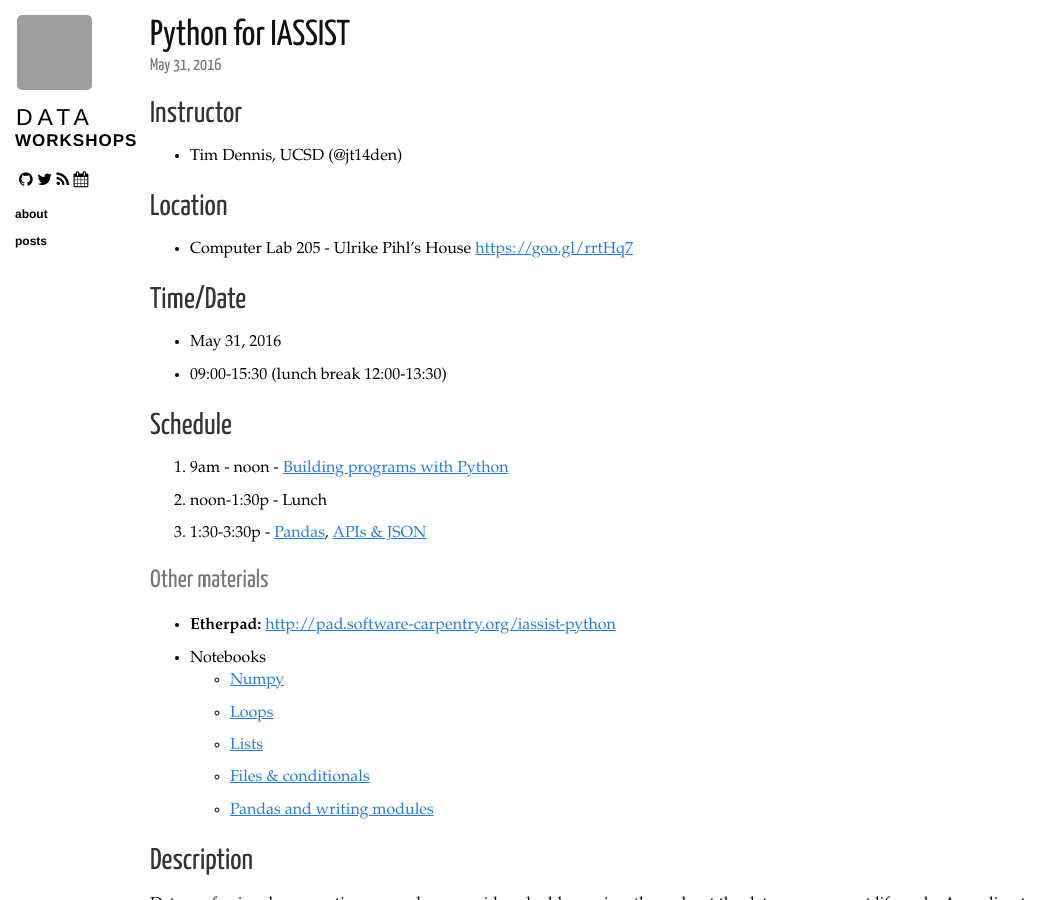
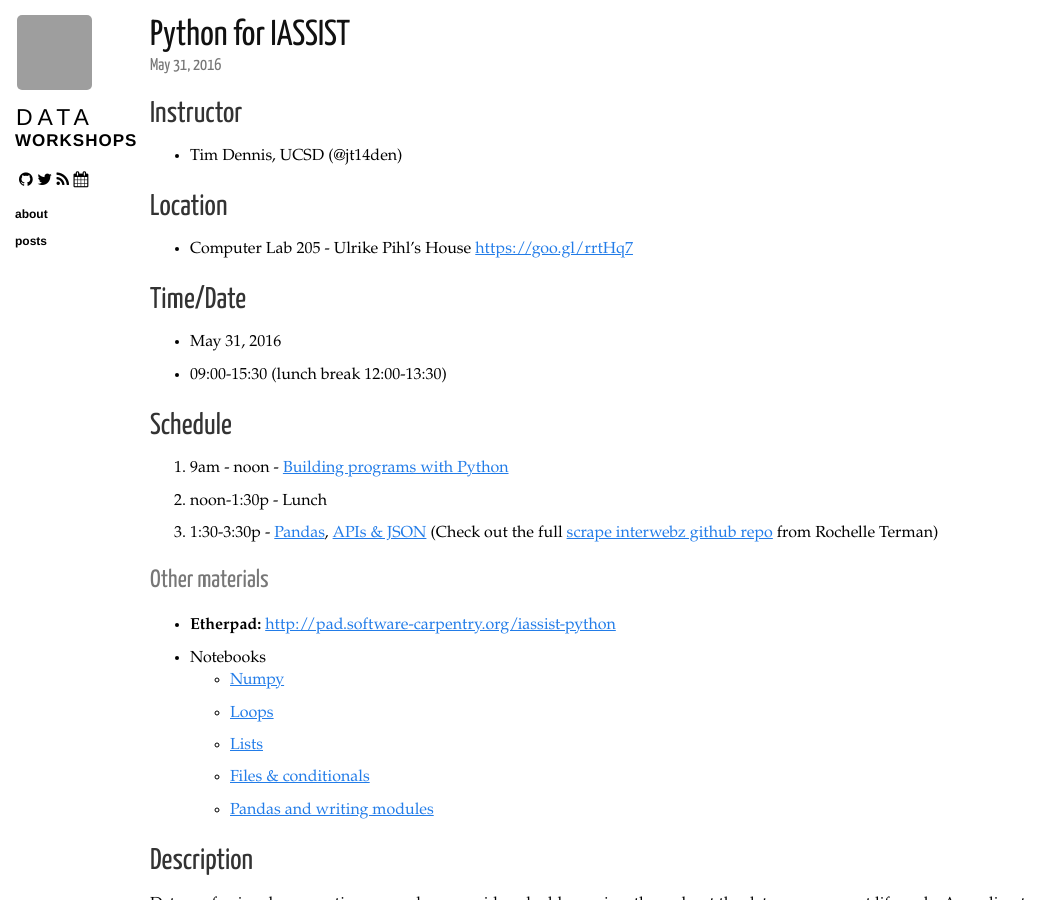
Before and after one commit to ucsdlib/workshops, a Jekyll site: the page built from _posts/2016-05-31-iassist-python.markdown, in a window 1280 px wide and 900 px high. Shown: the whole window, without its empty margins (0-1045 px from the left). Built offline with Jekyll 4.4.1, drawn with Linux system fonts in a browser that asks for light colours; nearby versions of some CDN libraries; grey boxes are pictures that could not be loaded.

Commit message:
adding notebooks

```diff
--- a/_posts/2016-05-31-iassist-python.markdown
+++ b/_posts/2016-05-31-iassist-python.markdown
@@ -21,7 +21,7 @@ category: post data python
 
 1. 9am - noon - [Building programs with Python](http://swcarpentry.github.io/python-novice-inflammation/)
 2. noon-1:30p - Lunch
-3. 1:30-3:30p - [Pandas](http://bids.github.io/2015-06-04-berkeley/intermediate-python/02-modularization-documentation.html), [APIs & JSON](https://github.com/rochelleterman/scrape-interwebz/blob/master/1_APIs/3_api_workbook.ipynb)
+3. 1:30-3:30p - [Pandas](http://bids.github.io/2015-06-04-berkeley/intermediate-python/02-modularization-documentation.html), [APIs & JSON](https://github.com/rochelleterman/scrape-interwebz/blob/master/1_APIs/3_api_workbook.ipynb) (Check out the full [scrape interwebz github repo](https://github.com/rochelleterman/scrape-interwebz) from Rochelle Terman)
 
 ### Other materials
 
```
